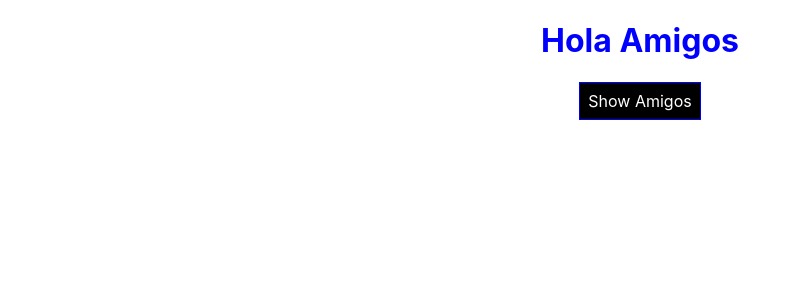
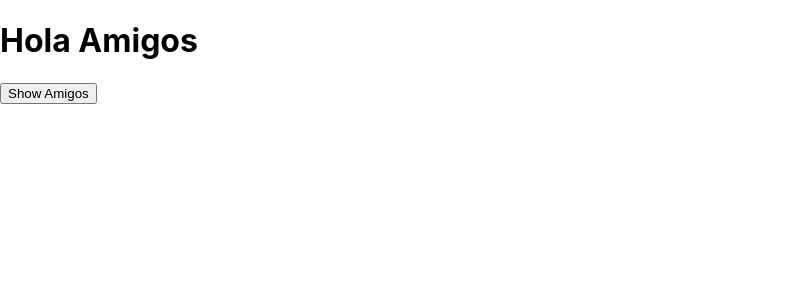
Before and after one commit to itzGiwa/FirstReaction, a React app: page / in a window 1280 px wide. Shown: the top 300 px of the page, without its empty margins (0-801 px from the left). Built offline with nearby package versions, Linux system fonts and the light colour scheme.

Commit message:
Update to use scoped css

```diff
--- a/src/App.css
+++ b/src/App.css
@@ -10,3 +10,26 @@
 .red {
   color: red;
 }
+
+.App button {
+    background-color: black;
+    color: whitesmoke;
+    font: inherit;
+    border: 1px solid blue;
+    padding: 8px;
+    cursor: pointer;
+}
+
+.App button:hover{
+background-color: gray;
+color: black;
+}
+
+.App button.Red {
+  background-color: red;
+}
+
+.App button.Red:hover{
+  background-color: salmon;
+  color: black;
+}
--- a/src/App.js
+++ b/src/App.js
@@ -1,5 +1,5 @@
 import React, {Component} from 'react';
-import './App.css';
+import classList from './App.css';
 import Person from './Person/Person';
 
 class App extends Component{
@@ -63,18 +63,9 @@
 
   render () {
 
-    //this styling only applies to this component
-    const style = {
-      backgroundColor: 'black',
-      color: 'white',
-      font: 'inherit',
-      border: '1px solid blue',
-      padding: '8px',
-      cursor: 'pointer'
-    }
-
     //when a component is re-rendered this method is called again
-    let person = null
+    let person = null;
+    let btnClass = '';
     if(this.state.showAmigos){
       person = (
       <div>
@@ -87,31 +78,19 @@
       </div>
       )
 
-      style.backgroundColor = 'white';
-      style.color = 'blue';
-
+      btnClass = classList.Red;
     }else{
       person = null
     }
 
-    //classes must be declared in the app.css
-    let classes = [];
-    if(this.state.persons.length <= 1){
-      classes.push('red');
-    }
-    if(this.state.persons.length > 1){
-      classes = [];
-      classes.push('blueB');
-    }
-
   return (
         //Always have a parent div wrapper
-        <div className="App">
+        <div className={classList.App}>
 
-        <h1 className={classes.join(' ')}>Hola Amigos</h1>
+        <h1>Hola Amigos</h1>
 
         {/* Use event handler and prefix method with Handler */}
-        <button style={style} onClick={this.showAmigosHanler}> Show Amigos</button>
+        <button className={btnClass} onClick={this.showAmigosHanler}> Show Amigos</button>
 
         {/* Use to conditionally show or hide elements */}
         {person}
```
